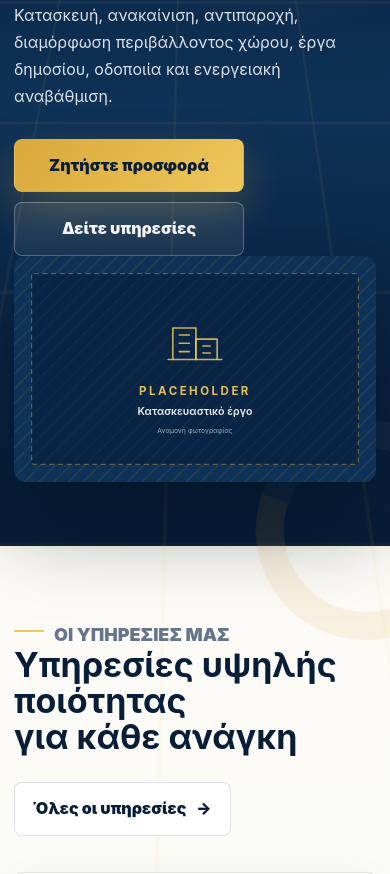
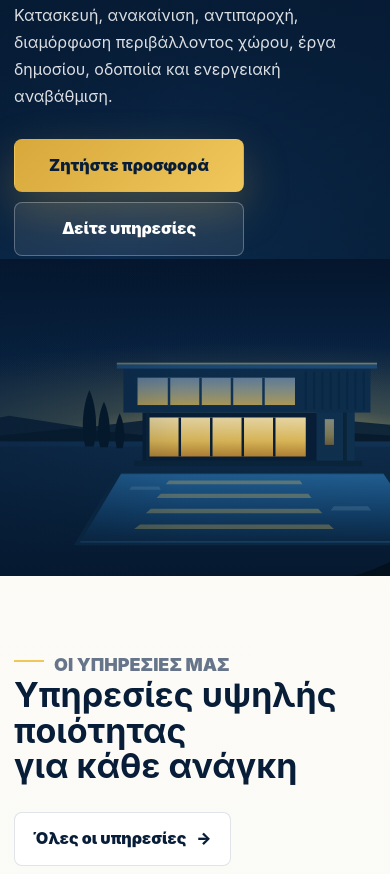
Before and after one commit to topciuconstruction/website, a plain HTML site: page index.html in a window 390 px wide. Shown: the part 353-1227 px from the top of the page. Drawn offline with Linux system fonts and the light colour scheme.

Commit message:
Use a villa illustration as the hero background
- Add assets/hero-villa.svg: a modern villa with pool at dusk, drawn in
  the site's navy and gold palette as a stand-in until real photos exist
- Paint it behind the hero with a left-to-right navy scrim so the
  headline stays readable; reframe it for narrow screens
- Drop the hero placeholder box and the blueprint/ring overlays it
  replaces

Co-Authored-By: Claude Opus 5 <noreply@anthropic.com>
Claude-Session: https://claude.ai/code/session_01B2KYeF3aGbA5aSNrL7EWXm

```diff
--- a/index.html
+++ b/index.html
@@ -48,9 +48,6 @@
               <a class="button button-primary" href="epikoinonia.html">Ζητήστε προσφορά</a>
               <a class="button button-secondary" href="ypiresies.html">Δείτε υπηρεσίες</a>
             </div>
-          </div>
-          <div class="hero-media reveal">
-            <img src="assets/placeholder-hero.svg" alt="Κατασκευαστικό έργο της Topciu Construction" width="1600" height="1000">
           </div>
         </div>
       </section>
--- a/styles.css
+++ b/styles.css
@@ -937,20 +937,25 @@ h2 {
 /* --- Hero ------------------------------------------------------------------ */
 
 .hero {
-  min-height: 0;
-  padding: 84px 0 96px;
+  min-height: min(640px, 78vh);
+  padding: 96px 0 108px;
+  display: grid;
+  align-items: center;
+  background:
+    linear-gradient(96deg, #061a33 0%, rgba(6, 26, 51, 0.94) 24%, rgba(7, 32, 58, 0.66) 44%, rgba(7, 32, 58, 0.22) 62%, rgba(6, 26, 51, 0.08) 100%),
+    url("assets/hero-villa.svg") right center / cover no-repeat,
+    linear-gradient(115deg, #061a33 0%, #0e3157 46%, #082441 78%, #061a33 100%);
 }
 
+/* the villa carries the hero now — retire the blueprint and ring overlays */
+.hero::before,
 .hero::after {
-  right: -22vw;
-  bottom: -24vw;
-  width: 42vw;
-  opacity: 0.5;
+  display: none;
 }
 
 .hero-grid {
-  grid-template-columns: minmax(0, 1.08fr) minmax(300px, 0.92fr);
-  gap: 56px;
+  grid-template-columns: minmax(0, 620px);
+  gap: 0;
 }
 
 .hero-copy h1 {
@@ -1213,7 +1218,12 @@ h2 {
 
 @media (max-width: 980px) {
   .hero {
-    padding: 56px 0 64px;
+    min-height: 0;
+    padding: 56px 0 320px;
+    background:
+      linear-gradient(180deg, #061a33 0%, rgba(6, 26, 51, 0.92) 34%, rgba(6, 26, 51, 0.35) 58%, rgba(6, 26, 51, 0) 78%),
+      url("assets/hero-villa.svg") 75% bottom / 170% auto no-repeat,
+      linear-gradient(115deg, #061a33 0%, #0e3157 46%, #082441 78%, #061a33 100%);
   }
 
   .hero-grid {
```
Also changed, not shown: assets/hero-villa.svg (added), assets/placeholder-hero.svg (deleted).
